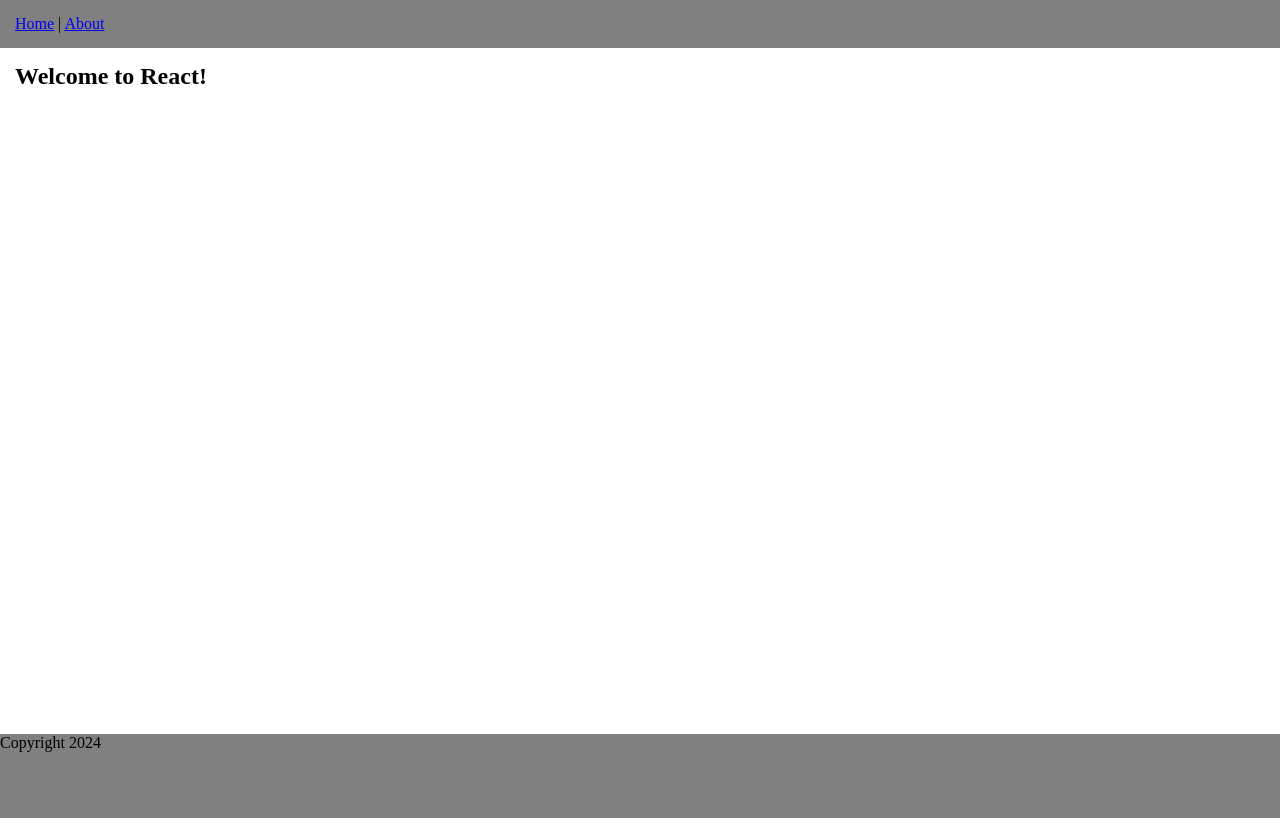
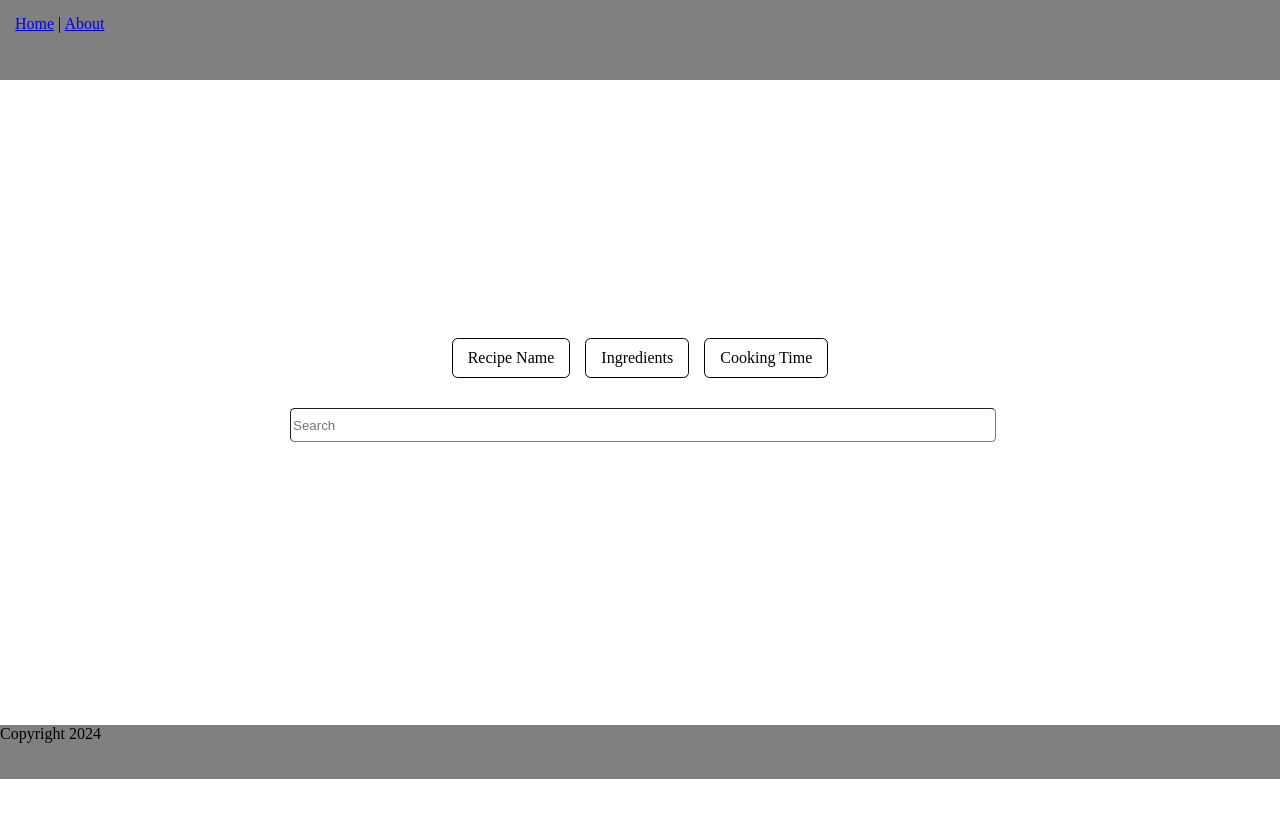
Before and after one commit to avrrodriguez/RecipeFrontEndReact, a React (Vite) app: page / in a window 1280 px wide. Shown: the top 818 px of the page. Built offline with nearby package versions, Linux system fonts and the light colour scheme.

Commit message:
adds styling for home page

```diff
--- /dev/null
+++ b/src/components/SearchForms.jsx
@@ -0,0 +1,7 @@
+export function SearchForms() {
+    return (
+        <form>
+            <input placeholder="Search"/>
+        </form>
+    )
+}
--- a/src/index.css
+++ b/src/index.css
@@ -3,6 +3,10 @@ html {
 }
 
 h1, h2, h3, h4, h5, h6 {
+  margin: 0px;
+}
+
+p {
   margin: 0px;
 }
 
@@ -12,4 +16,9 @@ body {
 
 header {
   background-color: gray;
+  height: 10vh;
 }
+
+footer {
+  height: 6.8vh;
+}
--- a/src/pages/Home.css
+++ b/src/pages/Home.css
@@ -1,4 +1,42 @@
-.home-page {
+.form-container {
     padding: 15px;
+    margin-top: -25px;
     height: 80vh;
+    display: flex;
+    justify-content: center;
+    align-items: center;
+    flex-direction: column;
+    gap: 30px;
 }
+
+.search-form-categories {
+    display: flex;
+    flex-direction: row;
+    gap: 15px;
+}
+
+.search-form-categories > div {
+    padding: 10px 15px;
+    width: 600;
+    border: solid;
+    border-width: 1px;
+    border-radius: 0.35em;
+}
+
+.search-forms {
+    width: 100%;
+    display: flex;
+    justify-content: center;
+}
+
+form {
+    width: 80%;
+    max-width: 700px;
+}
+
+input {
+    width: 100%;
+    height: 30px;
+    border-radius: 0.35em;
+    border-width: 1px;
+}
--- a/src/pages/Home.jsx
+++ b/src/pages/Home.jsx
@@ -1,9 +1,19 @@
 import "./Home.css"
+import { SearchForms } from "../components/SearchForms"
 
 export function Home() {
     return (
         <div className="home-page">
-            <h2>Welcome to React!</h2>
+            <div className="form-container">
+                <div className="search-form-categories">
+                    <div className="active-category">Recipe Name</div>
+                    <div className="inactive-category">Ingredients</div>
+                    <div className="inactive-category">Cooking Time</div>
+                </div>
+                <div className="search-forms">
+                    <SearchForms />
+                </div>
+            </div>
         </div>
     )
 }
```
